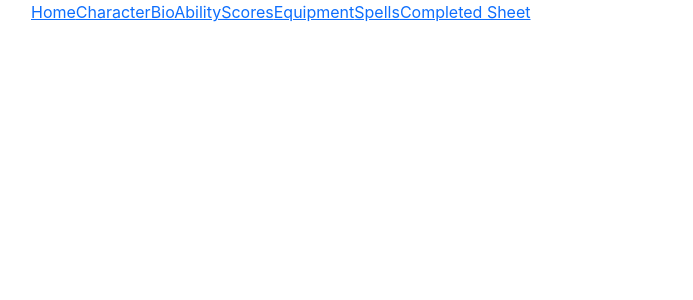
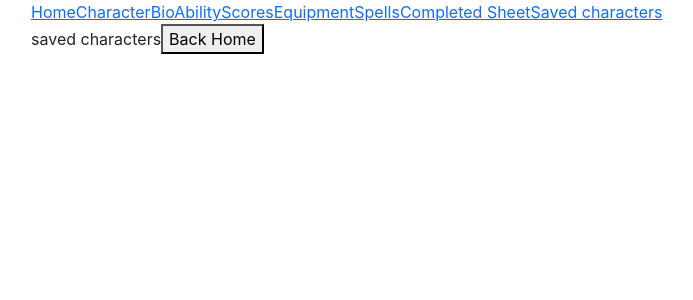
Before and after one commit to WaffleDino/phase-2-project, a React (Create React App) app: page /savedcharacters in a window 1280 px wide. Shown: the top 300 px of the page, without its empty margins (51-744 px from the left). Built offline with nearby package versions, Linux system fonts and the light colour scheme.

Commit message:
made a saved character sheet

```diff
--- a/src/components/App.js
+++ b/src/components/App.js
@@ -11,6 +11,7 @@ import NavBar from './NavBar';
 import React, {useState} from 'react';
 import SpellContainer from './SpellContainer';
 import CompletedSheet from "./CompletedSheet";
+import SavedCharacters from './SavedCharacters';
 
 
 
@@ -57,6 +58,10 @@ function App() {
           <Home />
         </Route>
 
+        <Route exact path="/savedcharacters">
+          <SavedCharacters />
+        </Route>
+
       </Switch>
   </div>
 
--- a/src/components/Home.js
+++ b/src/components/Home.js
@@ -72,7 +72,9 @@ function Home () {
         <NavLink to="characterBio">
             <button>Create new character sheet</button>
         </NavLink>
-    <button onClick={renderSavedSheets}>Review saved character sheets</button>
+        <NavLink  to="savedcharacters">
+            <button onClick={renderSavedSheets}>Review saved character sheets</button>
+        </NavLink>
 
     </>
     )
--- a/src/components/NavBar.js
+++ b/src/components/NavBar.js
@@ -43,6 +43,10 @@ function NavBar() {
         Completed Sheet
       </NavLink>
 
+      <NavLink  to="savedcharacters">
+        Saved characters
+      </NavLink>
+
     </div>
     )
   }
--- /dev/null
+++ b/src/components/SavedCharacters.js
@@ -0,0 +1,16 @@
+import React from "react";
+import { NavLink } from "react-router-dom";
+
+function SavedCharacters() {
+    return (
+        <div>
+            saved characters
+
+            <NavLink to="">
+                <button>Back Home</button>
+            </NavLink>
+        </div>
+    )
+}
+
+export default SavedCharacters;
```
